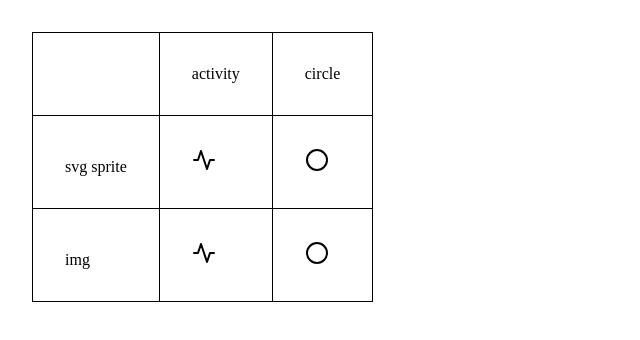
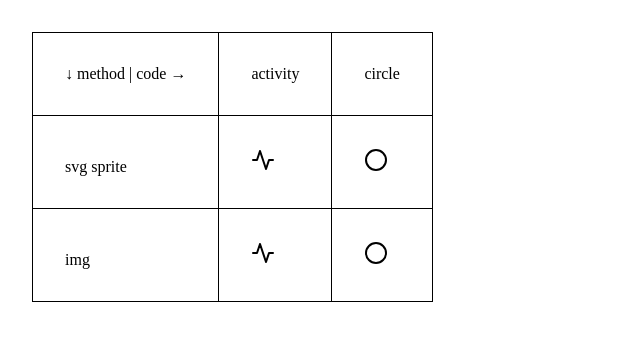
Before and after one commit to nicolaibach/svg-firefox-bug, a plain HTML site: page index.html in a window 1280 px wide. Shown: the whole page, without its empty margins (0-640 px from the left). Drawn offline with Linux system fonts and the light colour scheme.

Commit message:
screenshot for comparison and system information

```diff
--- a/index.html
+++ b/index.html
@@ -25,7 +25,7 @@
 <body>
 	<table>
 		<tr>
-			<td></td>
+			<td>↓ method | code →</td>
 			<td>activity</td>
 			<td>circle</td>
 		</tr>
```
Also changed, not shown: screenshot-ff.png, screenshot-safari.png (added), 1 other file.
